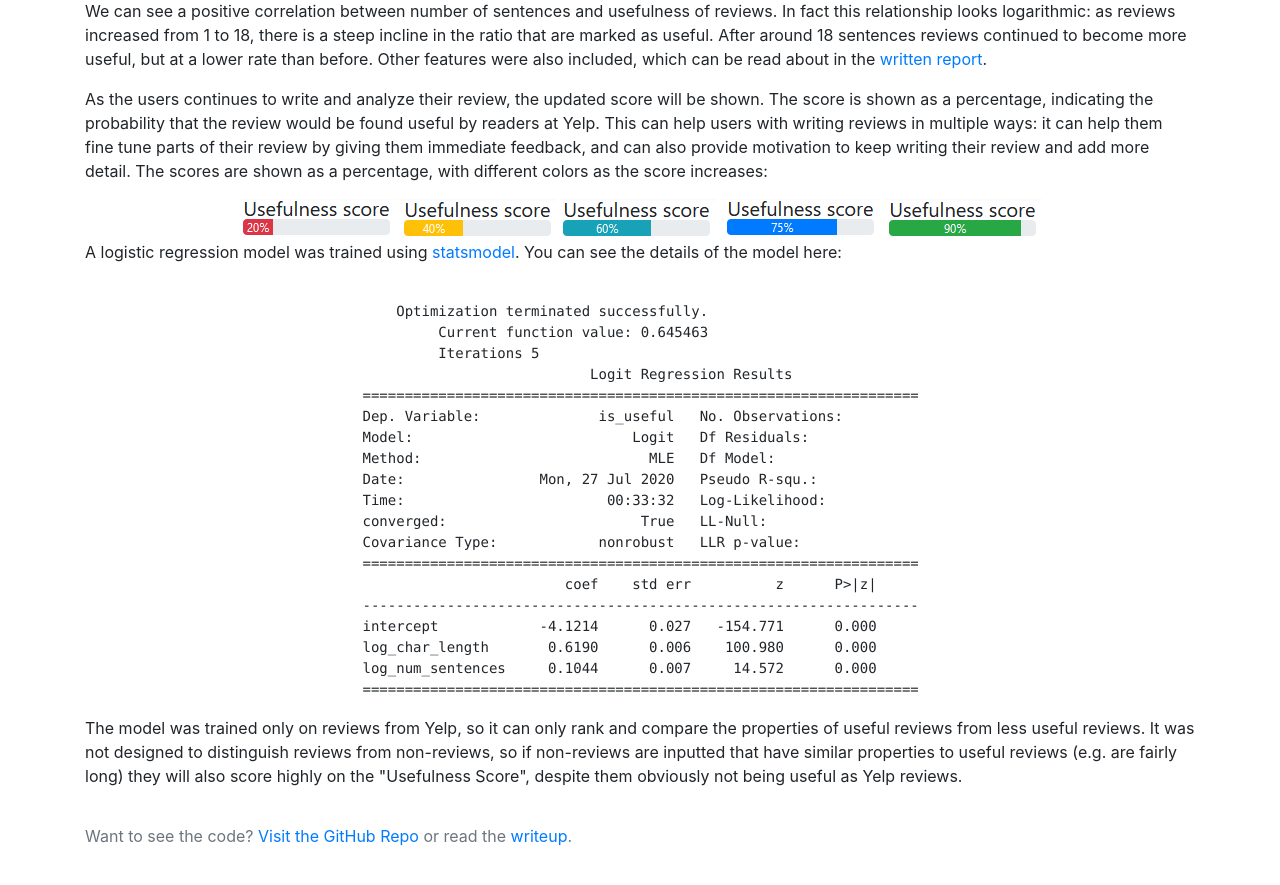
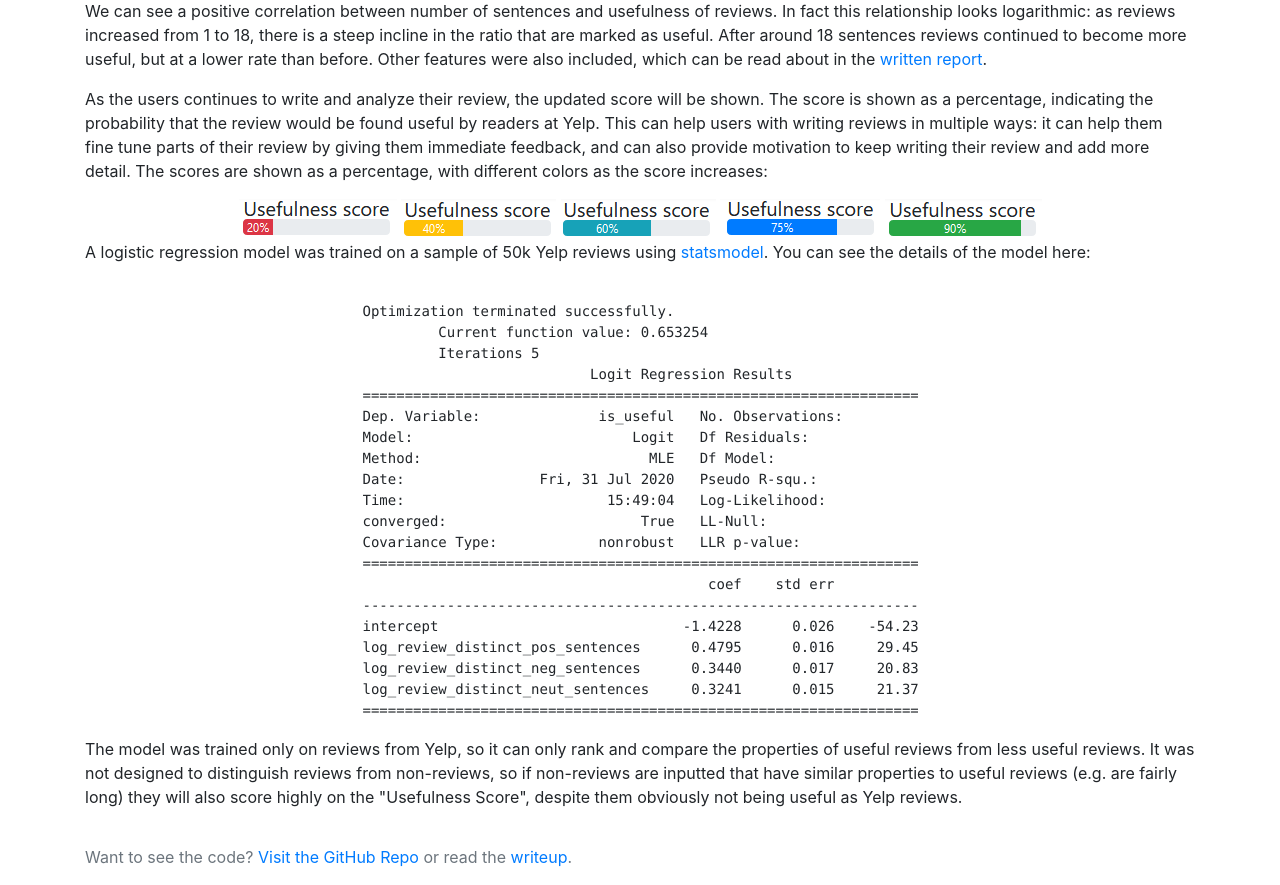
Before and after one commit to kyledemeule/ampliview, a Flask app: page /useful-score in a window 1280 px wide. Shown: the part 624-1509 px from the top of the page. Before the commit the page ends 1470 px from the top, so only its background shows below. Run offline with Flask 2, Linux system fonts and the light colour scheme; some libraries are stand-ins or nearby versions.

Commit message:
Add new model for longer reviews.

```diff
--- a/app.py
+++ b/app.py
@@ -2,6 +2,7 @@
 from flask import Flask, request, jsonify, render_template
 from vaderSentiment.vaderSentiment import SentimentIntensityAnalyzer
 import numpy as np
+import statistics
 app = Flask(__name__)
 
 # sample reviews
@@ -40,10 +41,11 @@
     review_text = request.form.get('review_text')
     if review_text:
         review_lines = [process_line(l) for l in sentence_tokenizer.tokenize(review_text)]
-        useful_prediction_val = predict_usefulness(
-            len(review_text),
-            len(review_lines)
-        )
+        # use first model for short reviews
+        if(len(review_text) <= 100):
+            useful_prediction_val = predict_usefulness_short(len(review_text), len(review_lines))
+        else:
+            useful_prediction_val = predict_usefulness_long(review_lines)
         return jsonify({
             "review_html": render_template('review.html', review_lines=review_lines),
             "progress_html": render_template('progress.html',
@@ -92,9 +94,34 @@
         "compound_score": vs["compound"]
     }
 
-def predict_usefulness(char_length, num_sentences):
+def predict_usefulness_short(char_length, num_sentences):
     model_params = {'intercept': -4.121402521392098, 'log_char_length': 0.6190290290266008, 'log_num_sentences': 0.10444849122310086}
     linear_val = model_params["intercept"] + model_params["log_char_length"] * np.log(char_length) + model_params["log_num_sentences"] * np.log(num_sentences)
+    return 1 / (1 + np.exp(-1.0 * linear_val))
+
+def predict_usefulness_long(processed_lines):
+    positive_sentences = []
+    negative_sentences = []
+    neutral_sentences = []
+    for processed_line in processed_lines:
+        if processed_line["compound_score"] >= 0.05:
+            positive_sentences.append(processed_line["line"].lower())
+        elif processed_line["compound_score"] <= -0.05:
+            negative_sentences.append(processed_line["line"].lower())
+        else:
+            neutral_sentences.append(processed_line["line"].lower())
+
+    log_pos_sentence_count = np.log(len(set(positive_sentences)) + 1)
+    log_neg_sentence_count = np.log(len(set(negative_sentences)) + 1)
+    log_neut_sentence_count = np.log(len(set(neutral_sentences)) + 1)
+    print(len(set(positive_sentences)), len(set(negative_sentences)), len(set(neutral_sentences)))
+
+    model_params = {'intercept': -0.8433776961797712, 'review_distinct_pos_sentences': 0.0883927794156043, 'review_distinct_neg_sentences': 0.10833381656026096, 'review_distinct_neut_sentences': 0.06172328962965702}
+    linear_val = model_params["intercept"] \
+        + model_params["review_distinct_pos_sentences"] * len(set(positive_sentences)) \
+        + model_params["review_distinct_neg_sentences"] * len(set(negative_sentences)) \
+        + model_params["review_distinct_neut_sentences"] * len(set(neutral_sentences))
+    print(linear_val)
     return 1 / (1 + np.exp(-1.0 * linear_val))
 
 @app.route('/sentiment')
--- a/templates/usefulness.html
+++ b/templates/usefulness.html
@@ -12,27 +12,28 @@
 <img src="{{ url_for('static', filename='images/useful_75.png') }}" />
 <img src="{{ url_for('static', filename='images/useful_90.png') }}" />
 </div>
-<p>A logistic regression model was trained using <a href="https://www.statsmodels.org" target="_blank">statsmodel</a>. You can see the details of the model here:</p>
+<p>A logistic regression model was trained on a sample of 50k Yelp reviews using <a href="https://www.statsmodels.org" target="_blank">statsmodel</a>. You can see the details of the model here:</p>
 <pre class="center"><code>
-    Optimization terminated successfully.
-         Current function value: 0.645463
+Optimization terminated successfully.
+         Current function value: 0.653254
          Iterations 5
                            Logit Regression Results
 ==============================================================================
-Dep. Variable:              is_useful   No. Observations:               706646
-Model:                          Logit   Df Residuals:                   706643
-Method:                           MLE   Df Model:                            2
-Date:                Mon, 27 Jul 2020   Pseudo R-squ.:                 0.06707
-Time:                        00:33:32   Log-Likelihood:            -4.5611e+05
-converged:                       True   LL-Null:                   -4.8890e+05
+Dep. Variable:              is_useful   No. Observations:                50000
+Model:                          Logit   Df Residuals:                    49996
+Method:                           MLE   Df Model:                            3
+Date:                Fri, 31 Jul 2020   Pseudo R-squ.:                 0.05565
+Time:                        15:49:04   Log-Likelihood:                -32663.
+converged:                       True   LL-Null:                       -34588.
 Covariance Type:            nonrobust   LLR p-value:                     0.000
-=====================================================================================
-                        coef    std err          z      P>|z|      [0.025      0.975]
--------------------------------------------------------------------------------------
-intercept            -4.1214      0.027   -154.771      0.000      -4.174      -4.069
-log_char_length       0.6190      0.006    100.980      0.000       0.607       0.631
-log_num_sentences     0.1044      0.007     14.572      0.000       0.090       0.118
-=====================================================================================
+======================================================================================================
+                                         coef    std err          z      P>|z|      [0.025      0.975]
+------------------------------------------------------------------------------------------------------
+intercept                             -1.4228      0.026    -54.234      0.000      -1.474      -1.371
+log_review_distinct_pos_sentences      0.4795      0.016     29.455      0.000       0.448       0.511
+log_review_distinct_neg_sentences      0.3440      0.017     20.831      0.000       0.312       0.376
+log_review_distinct_neut_sentences     0.3241      0.015     21.372      0.000       0.294       0.354
+======================================================================================================
 </code></pre>
 <p>The model was trained only on reviews from Yelp, so it can only rank and compare the properties of useful reviews from less useful reviews. It was not designed to distinguish reviews from non-reviews, so if non-reviews are inputted that have similar properties to useful reviews (e.g. are fairly long) they will also score highly on the "Usefulness Score", despite them obviously not being useful as Yelp reviews.</p>
 {% endblock %}
```
